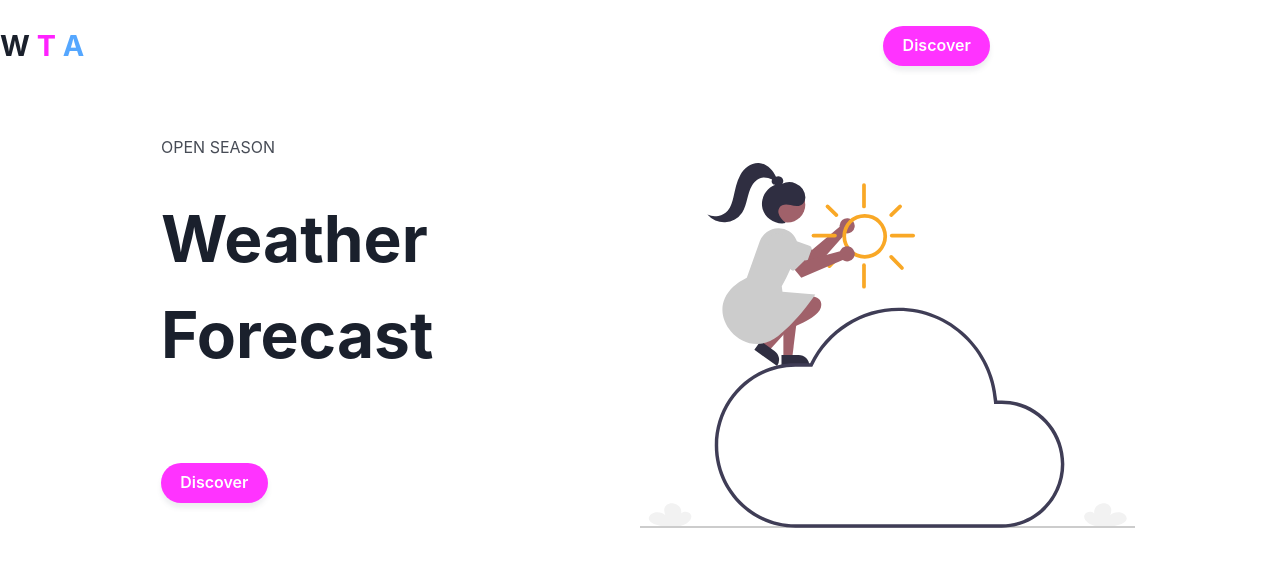
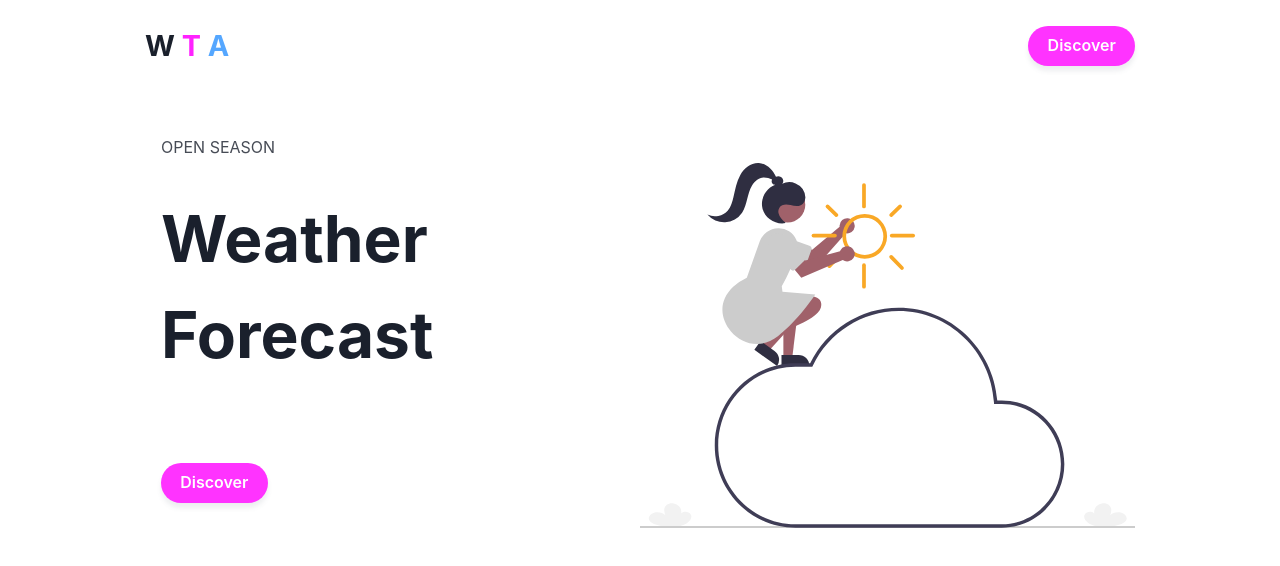
Before and after one commit to CurpraCode/weather-apptype, a React (Create React App) app: page / in a window 1280 px wide. Shown: the top 566 px of the page. Built offline with nearby package versions, Linux system fonts and the light colour scheme.

Commit message:
updated navbar

```diff
--- a/src/components/Header.tsx
+++ b/src/components/Header.tsx
@@ -4,7 +4,7 @@ import {Link} from "react-router-dom";
 
 const Header: FC = ()=>{
     return(
-<Box maxWidth="990px" m="0 auto" mr={{base:"1rem", md:"0rem"}} ml={{base:"1rem", md:"0rem"}}>
+<Box maxWidth="990px" m="0 auto" pr={{base:"1rem", md:"0rem"}} pl={{base:"1rem", md:"0rem"}}>
     <Flex  justifyContent="space-between" alignItems="center" mt="1.5rem">
     <Link to="/">
         <Text fontSize="1.8rem" fontWeight="bold">W <Text as="span" color="#f2f">T</Text> <Text as="span" color="#55a7ff">A</Text> </Text>
--- a/src/pages/LandingPage.tsx
+++ b/src/pages/LandingPage.tsx
@@ -11,7 +11,7 @@ const LandingPage: FC = () => {
             <Flex mt="5rem" flexDir={{ base: 'column', md: 'row' }} maxWidth="990px" m="0 auto" justifyContent={{ base: 'space-around', md: 'space-between' }} alignItems={{ base: 'flex-start', md: 'center' }}>
             <Box  mr={{base:"1rem", md:"1rem"}} ml={{base:"1rem", md:"1rem"}}>
                 <Text as="p" opacity="0.8" mb={{base:"0.7rem",md:"2rem"}} mt="2.7rem">OPEN SEASON</Text>
-                <Text as="h1" fontSize={{base:"2rem",md:"4rem"}} fontWeight="bold" mb={{base:"0.7rem",md:"2rem"}}>Weather <br/>
+                <Text as="h1" fontSize={{base:"3rem",md:"4rem"}} fontWeight="bold" mb={{base:"0.7rem",md:"2rem"}}>Weather <br/>
                 Forecast</Text>
                 <Link to="/weather">
                 <Button bg="#f3f" color="#fff"  padding="1.2rem;" boxShadow="0px 5px 5px rgb(75 93 104 / 10%);" borderRadius="2.5rem" mt={{base:"1.5rem",md:"3rem"}} _hover={{ bg: "#f3f" }}>Discover</Button>
```
